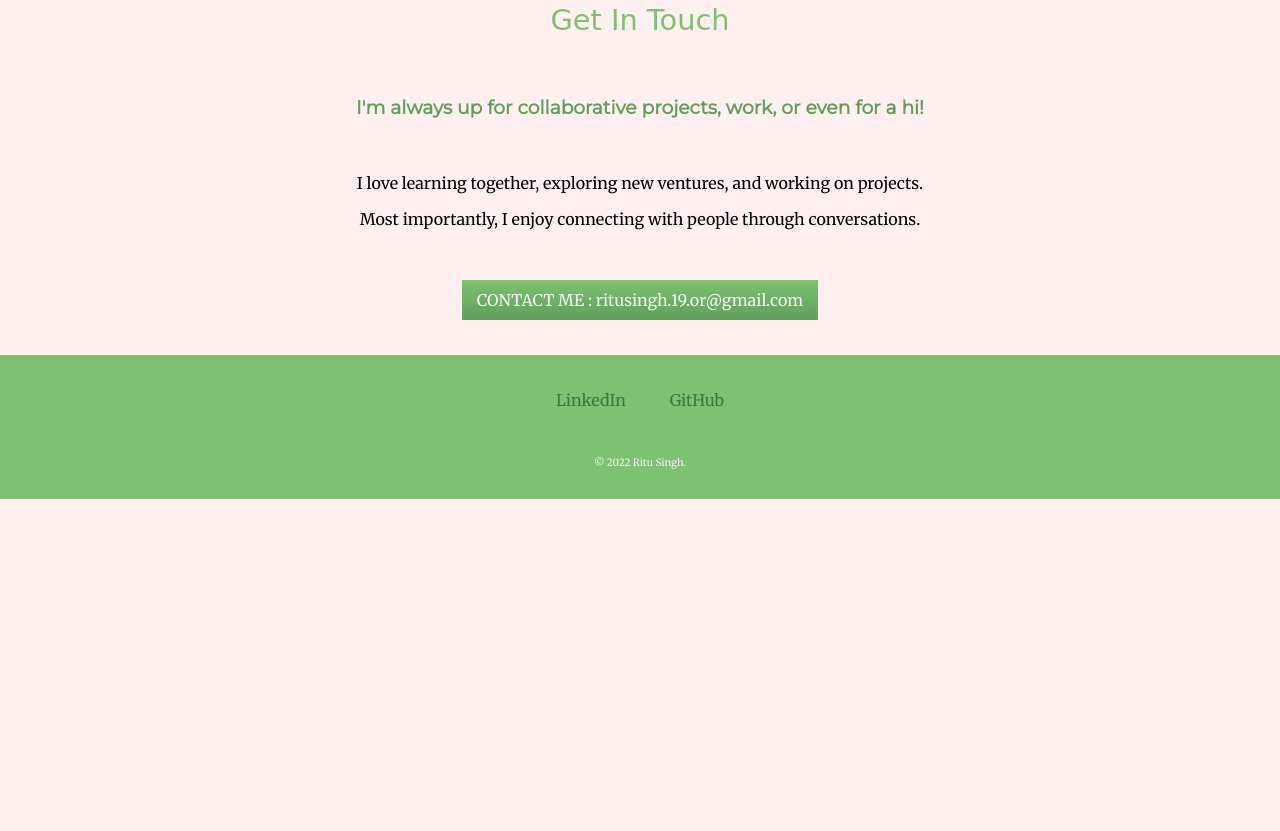
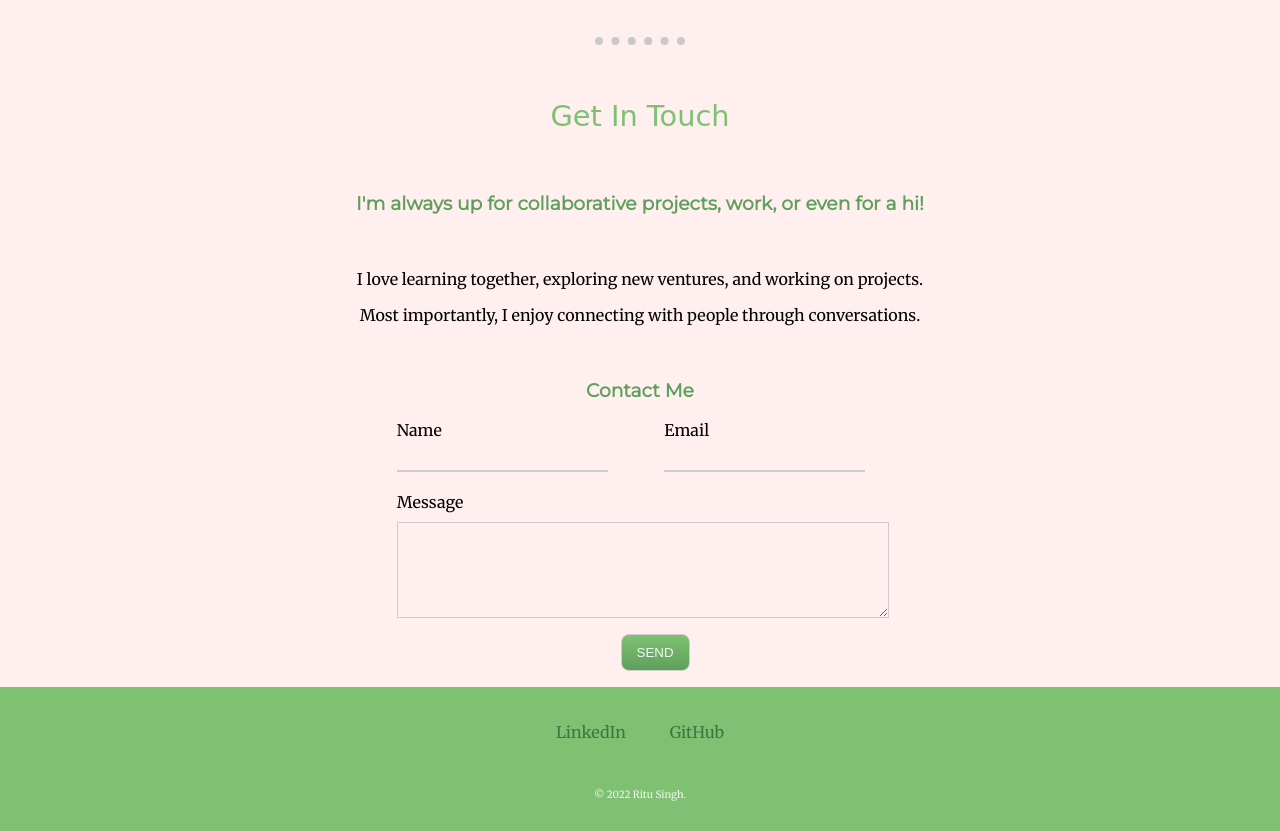
Before and after one commit to ritu-singh2002/personal-website-project, a plain HTML site: page index.html in a window 1280 px wide. Shown: the part 2919-3750 px from the top of the page. Before the commit the page ends 3418 px from the top, so only its background shows below. Drawn offline with Linux system fonts and the light colour scheme.

Commit message:
latest changes

```diff
--- a/css/styles.css
+++ b/css/styles.css
@@ -178,6 +178,70 @@ hr {
     margin-bottom: 35px;
 }
 
+.contact-box{
+    width: 38%;
+    padding-left: 31%;
+    text-align: left;
+}
+
+.contact-box h3{
+    text-align: center;
+}
+
+.contact-row{
+    display: flex;
+    justify-content: space-between ;
+    margin-bottom: 20px;
+}
+
+.contact-row .Contact-grp{
+    flex-basis: 45%;
+}
+
+input {
+    width: 90%;
+    background-color: #FFEFEF;
+    border-top: none;
+    border-left: none;
+    border-right: none;
+    border-bottom-color: #ccc;
+    padding-bottom: 5px;
+    padding-top: 10px;
+    outline: none;
+}
+
+textarea{
+    width: 100%;
+    background-color: #FFEFEF;
+    border-color:#ccc;
+    outline: none;
+    margin-top: 10px;
+}
+
+.btn{
+    width: fit-content;
+    border: 1.2px Solid #ccc;
+    text-align: center;
+    margin-top: 12px;
+    margin-left: 46%;
+    background-image: linear-gradient(#7ec172, #5ea05b);
+    padding: 10px 15px 10px 15px;
+    border-radius: 8px;
+    text-decoration: none;
+    color: whitesmoke;
+
+}
+
+.btn:hover{
+    background-image: linear-gradient(#5ea05b,#3e7543);
+}
+
+
+/* .con{
+    text-align: left;
+    padding-left: 350px;
+} */
+
 
 /***********************************BUTTONS/LINKS***********************************/
 
--- a/index.html
+++ b/index.html
@@ -36,20 +36,20 @@
         <div class="skills">
           <h2>My Skills.</h2>
           <div class="row">
-            <img class="app-dev" src="images/android-dev.png" alt="android-dev">
-            <h3>Android Development</h3>
-            <p>I'm an Android developer proficient in Java and Firebase, creating intuitive mobile applications. I have experience in developing a Mental Health App called <a class="meTime" href="https://drive.google.com/file/d/1Tm3x5LMZNXw5iYFHfIsr0MO_QlFr3f9K/view?usp=sharing">meTime</a>.  </p>
+            <img class="app-dev" src="images/soft-dev.png" alt="android-dev">
+            <h3>Software Development</h3>
+            <p>I'm proficient in Java and have a solid grasp of DSA. I continuously enhance my skills, staying committed to learning and refining my skills in software development.</p>
           </div>
           <div class="row">
             <img class="web-dev" src="images/web-dev.png" alt="web-dev">
             <h3>Web Development</h3>
-            <p>I'm a web developer experienced in HTML, CSS, JavaScript, React, Bootstrap, PHP, and MySQL.</p>
+            <p>I'm a Web developer experienced in HTML, CSS, JavaScript, React and Bootstrap. I have experience of working on various web dev <a class="meTime" href="https://github.com/ritu-singh2002">projects</a> which helped me in refining practical skills in these languages.</p>
           </div></p>
           </div>
           <div class="row">
-            <img class="python" src="images/soft-dev.png" alt="python">
-            <h3 class="python-text">Software Development</h3>
-            <p class="python-text">I develop software in Java, specializing in creating efficient applications with a user-friendly interface.</p>
+            <img class="python" src="images/android-dev.png" alt="python">
+            <h3 class="python-text">Android Development</h3>
+            <p class="python-text">I'm an Android developer proficient in Java and Firebase, creating intuitive mobile applications. I have experience in developing a Mental Health App called <a class="meTime" href="https://drive.google.com/file/d/1Tm3x5LMZNXw5iYFHfIsr0MO_QlFr3f9K/view?usp=sharing">meTime</a>.  </p>
           </div>
         </div>
         <div class="hobbies">
@@ -77,7 +77,25 @@
           <h3 class="margin-top">I'm always up for collaborative projects, work, or even for a hi!</h3>
           <p class="margin-top">I love learning together, exploring new ventures, and working on projects.</p>
           <p class="margin-bot">Most importantly, I enjoy connecting with people through conversations.</p>
-          <p class="mail" >CONTACT ME : ritusingh.19.or@gmail.com</p>
+          <!-- <p class="mail" >CONTACT ME : ritusingh.19.or@gmail.com</p> -->
+    </div>
+    <div class="contact-box">
+      <h3 class="con">Contact Me</h3>
+      <form action="">
+        <div class="contact-row">
+          <div class="contact-grp">
+            <label for="">Name</label>
+            <input type="text" id="Name" placeholder="">
+          </div>
+          <div class="Contact-grp">
+            <label for="">Email</label>
+            <input type="email" id="Email" placeholder="">
+          </div>
+        </div>
+        <label for="">Message</label>
+        <textarea rows="6" id="message"></textarea>
+        <input class="btn" type="button" value="SEND" onclick="Send()">
+      </form>
     </div>
     <div class="bottom-container">
         <p class="margin-top"><a class="footer-link" href="https://www.linkedin.com/in/ritu-singh-19a885205/">LinkedIn</a>
@@ -85,5 +103,32 @@
         <p class="footer" >© 2022 Ritu Singh.</p>
     </div>
 
+    <script src="https://smtpjs.com/v3/smtp.js"></script>
+
+    <script>
+
+      function Send(){
+        /* console.log("function call"); */
+        var name = document.getElementById('Name').value;
+        var email = document.getElementById('Email').value;
+        var msg = document.getElementById('message').value;
+
+        var body = "Name: " + name + "<br/> Email: " + email + "<br/> Message: " + msg;
+
+        Email.send({
+          Host : "smtp.elasticemail.com",
+          Username : "ritusingh.19.or@gmail.com",
+          Password : "681CA11A24E6622D757C48B8AA223A775332",
+          To : 'ritusingh.19.or@gmail.com',
+          From : "ritusingh.19.or@gmail.com",
+          Subject : "Portfolio Website",
+          Body : body
+        }).then(
+          message => alert(message)
+          );
+     }
+
+    </script>
+
 </body>
 </html>
```
Also changed, not shown: contact.html (added).
